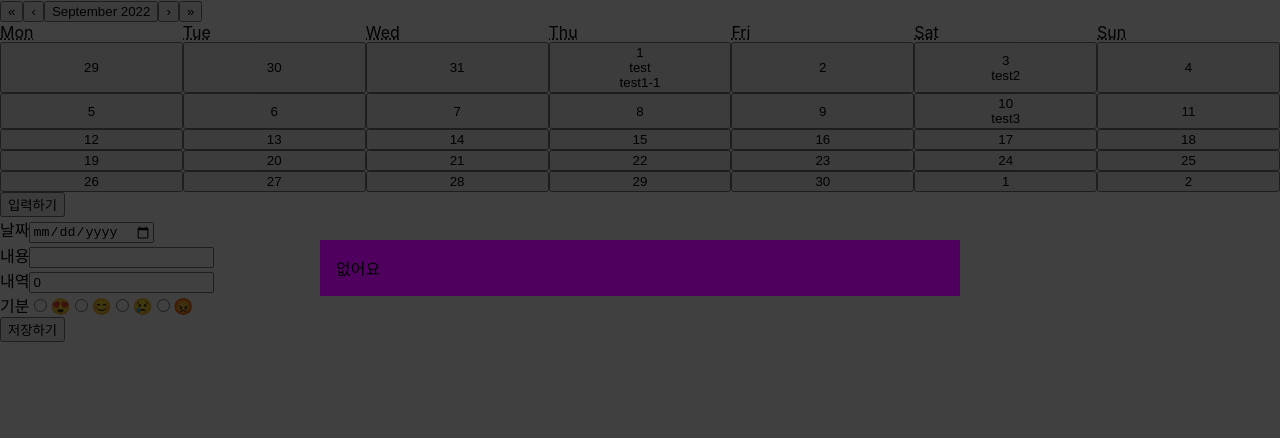
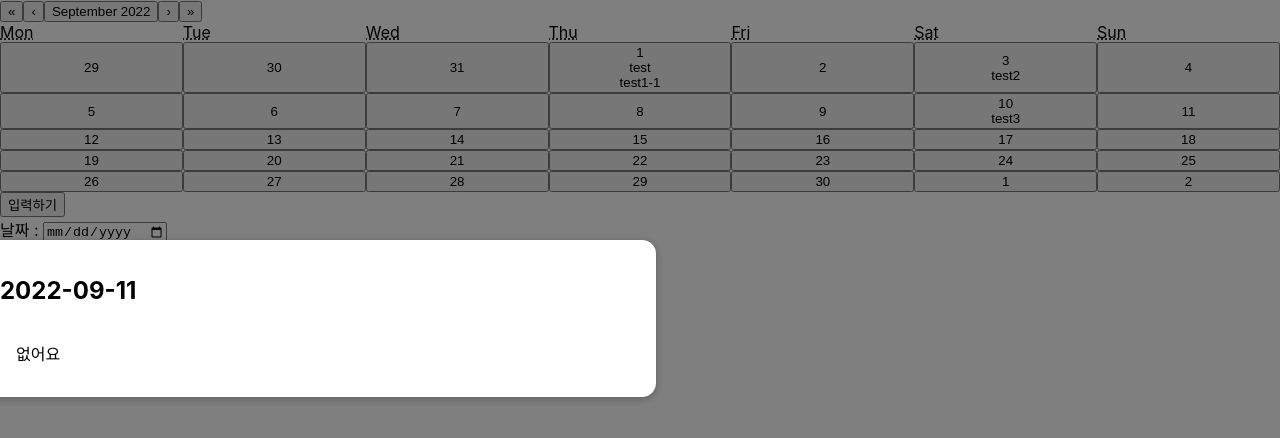
Before and after one commit to EunbinShin/money-calendar, a React (Create React App) app: page / in a window 1280 px wide. Both pictures are taken after a click on the button "11". Shown: the top 438 px of the page. Built offline with nearby package versions, Linux system fonts and the light colour scheme.

Commit message:
입력 폼 수정, popup context추가

```diff
--- /dev/null
+++ b/src/components/UI/Card.css
@@ -0,0 +1,7 @@
+.card {
+    margin: 0;
+    padding: 1rem;
+    box-shadow: 0 2px 8px rgba(0, 0, 0, 0.25);
+    border-radius: 14px;
+    background-color: white;
+}
--- a/src/components/UI/Card.js
+++ b/src/components/UI/Card.js
@@ -0,0 +1,13 @@
+import React from 'react';
+import './Card.css'
+
+const Card = (props) => {
+    const className = 'card ' + props.className
+    return (
+        <div className={className}>
+            {props.children}
+        </div>
+    );
+};
+
+export default Card;
--- a/src/components/calendar/MainCalendar.js
+++ b/src/components/calendar/MainCalendar.js
@@ -7,20 +7,9 @@ import PopupModal from '../modal/PopupModal';
 
 const MainCalendar = () => {
     const context = useContext(myContext)
-    const [isPop, setIsPop] = useState(false)
+    const [clickedDate, setClickedDate] = useState()
     const [popData, setPopData] = useState()
-    return (<>
-        {
-            isPop && <PopupModal popData={popData}/>
-        }
-        <Calendar
-            onChange={(date)=>{
-                const temp = context.myUsedLog.filter((mylog)=>mylog.date === moment(date).format('YYYY-MM-DD'))
-                setPopData(temp)
-                setIsPop(true)
-            }}
-            formatDay={(locale, date) => date.toLocaleString("en", {day: "numeric"})}
-            tileContent = {({date, view}) => {
+    const tileContent = (date) => {
         let html = []
         context.myUsedLog.map((mylog, i)=>{
             if(mylog.date === moment(date).format('YYYY-MM-DD')){
@@ -31,12 +20,25 @@ const MainCalendar = () => {
                 )
             }
         })
+        return html
+    }
+
+    const tileClickHandler = (date) => {
+        const sendData = context.myUsedLog.filter((mylog)=>mylog.date === moment(date).format('YYYY-MM-DD'))
+        setClickedDate(date)
+        setPopData(sendData)
+        context.popUpTrigger(true)
+    }
 
     return (
-                    <div>
-                        {html}
-                    </div>
-                )
+    <>
+        { context.isPopUp && <PopupModal popDate={clickedDate} popData={popData}/> }
+        <Calendar
+            onChange={tileClickHandler}
+            formatDay={(locale, date) => date.toLocaleString("en", {day: "numeric"})}
+            tileContent = {({date, view}) => {
+                const result = tileContent(date)
+                return <div>{result}</div>
         }}/>
     </>
     );
--- a/src/components/dataform/MoneyInput.css
+++ b/src/components/dataform/MoneyInput.css
@@ -4,15 +4,52 @@
         margin: 0;
         padding: 0;
     }
+
+    .temp{
+        bottom: 5vh !important;
+        transition: all 1s ease-in;
+    }
+
     .money__input__container{
-        background-color: brown;
+        position: fixed;
+        bottom: -50%;
+        left: 0;
+        right: 0;
+        background-color: rgb(197, 113, 113);
+        border-top-right-radius: 1rem;
+        border-top-left-radius: 1rem;
+        padding: 1rem;
+        transition: all 1s ease-in;
+    }
+
+    .money__input__form div{
+        margin-bottom: 0.2rem;
+    }
+
+    .money__input__form div label{
+        color: white;
+        font-weight: bold;
+    }
+
+    .money__input__form div:first{
+        color: red !important;
+    }
+
+    .money__save__btn{
+        width: 100%;
+        margin-top: 1rem;
+        margin-bottom: 1rem;
+        border-radius: 30px;
+        background-color: rgb(217, 85, 85);
+        color: white;
+        font-weight: bold;
     }
 
     .money__input__btn{
         width: 100%;
         height: 5vh;
-        position: absolute;
+        position: fixed;
         bottom: 0;
-        z-index: 3;
+        z-index: 10000;
     }
 }
--- a/src/components/dataform/MoneyInput.js
+++ b/src/components/dataform/MoneyInput.js
@@ -1,9 +1,10 @@
-import React, { useState,useContext } from 'react';
+import React, { useState,useContext,useRef } from 'react';
 import './MoneyInput.css';
 import myContext from '../../store/my-context-api'
 
 const MoneyInput = () => {
     const context = useContext(myContext)
+    const formRef = useRef()
     const [userInput, setUserInput] = useState({
         date: '',
         name: '',
@@ -38,14 +39,31 @@ const MoneyInput = () => {
     const submitMoneyFormHandler = (event) => {
         event.preventDefault()
         context.onAddAccount(userInput)
+        setUserInput({
+            date: '',
+            name: '',
+            money: 0,
+            emotion: 0
+        })
     }
 
     return (
-        <div className='money__input__container'>
-            <button type='button' className='money__input__btn'>입력하기</button>
-            <form onSubmit={submitMoneyFormHandler}>
+    <>
+        <button
+            type='button'
+            className='money__input__btn'
+            onClick={()=>{
+                if(formRef.current.classList.contains('temp')){
+                    formRef.current.classList.remove("temp")
+                }else{
+                    formRef.current.classList.add("temp")
+                }
+            }}
+        >입력하기</button>
+        <div className='money__input__container' ref={formRef}>
+            <form onSubmit={submitMoneyFormHandler} className='money__input__form'>
                 <div>
-                    <label>날짜</label>
+                    <label>날짜 : </label>
                     <input
                         type="date"
                         value={userInput.date}
@@ -53,7 +71,7 @@ const MoneyInput = () => {
                     />
                 </div>
                 <div>
-                    <label>내용</label>
+                    <label>내용 : </label>
                     <input
                         type="text"
                         value={userInput.name}
@@ -61,7 +79,7 @@ const MoneyInput = () => {
                     />
                 </div>
                 <div>
-                    <label>내역</label>
+                    <label>내역 : </label>
                     <input
                         type="number"
                         value={userInput.money}
@@ -69,7 +87,7 @@ const MoneyInput = () => {
                     />
                 </div>
                 <div>
-                    <label>기분</label>
+                    <label>기분 : </label>
                     <label><input type="radio" name="emoji" value="1" onChange={emotionChangeHadler}/>😍</label>
                     <label><input type="radio" name="emoji" value="2" onChange={emotionChangeHadler}/>😊</label>
                     <label><input type="radio" name="emoji" value="3" onChange={emotionChangeHadler}/>😢</label>
@@ -78,6 +96,7 @@ const MoneyInput = () => {
                 <button type='submit' className='money__save__btn'>저장하기</button>
             </form>
         </div>
+    </>
     );
 };
 
--- a/src/components/modal/PopupModal.css
+++ b/src/components/modal/PopupModal.css
@@ -5,26 +5,17 @@
     width: 100%;
     height: 100vh;
     z-index: 10;
-    background: rgba(0, 0, 0, 0.75);
+    background: rgba(0, 0, 0, 0.5);
   }
 
   .modal {
     position: fixed;
     top: 30vh;
-    left: 10%;
+    left: 50%;
+    transform: translate(-50%, 0);
     width: 80%;
     z-index: 100;
     overflow: hidden;
-  }
-
-  .header {
-    background: #4f005f;
-    padding: 1rem;
-  }
-
-  .header div:first-child {
-    margin: 0;
-    color: white;
   }
 
   .content {
--- a/src/components/modal/PopupModal.js
+++ b/src/components/modal/PopupModal.js
@@ -1,35 +1,49 @@
-import React from 'react';
+import React, {useContext} from 'react';
+import myContext from '../../store/my-context-api'
 import './PopupModal.css'
+import moment from "moment";
+import Card from '../UI/Card';
 
 const PopupModal = (props) => {
-    console.log(props.popData)
+    const context = useContext(myContext)
+    const emotioEmoji = (emotion) => {
+        if(emotion == 1){
+            return '😍'
+        }else if(emotion == 2){
+            return '😊'
+        }else if(emotion == 3){
+            return '😢'
+        }else{
+            return '😡'
+        }
+    }
+
     if(props.popData.length !== 0){
         return (
             <>
-                <div className='backdrop'></div>
-                <div className='modal'>
+                <div className='backdrop' onClick={()=>{context.popUpTrigger(false)}}></div>
+                <Card className='modal'>
+                    <h2 className='header'>{moment(props.popDate).format('YYYY-MM-DD')}</h2>
                     {props.popData.map((data)=>{
                         return(
-                            <div className='header'>
-                                <div>날짜 : {data.date}</div>
+                            <div className='content'>
                                 <div>지출이름 : {data.name}</div>
                                 <div>지출원 : {data.money}원</div>
-                                <div>기분 : 😢</div>
+                                <div>기분 : {emotioEmoji(data.emotion)}</div>
                             </div>
                         )
                     })}
-                </div>
+                </Card>
             </>
         );
     }
     return (
         <>
-            <div className='backdrop'></div>
-                <div className='modal'>
-                <div className='header'>
-                    없어요
-                </div>
-            </div>
+            <div className='backdrop' onClick={()=>{context.popUpTrigger(false)}}></div>
+            <Card className='modal'>
+                <h2 className='header'>{moment(props.popDate).format('YYYY-MM-DD')}</h2>
+                <div className='content'>없어요</div>
+            </Card>
         </>
     )
 };
--- a/src/store/my-context-api.js
+++ b/src/store/my-context-api.js
@@ -2,7 +2,8 @@ import React, {useState} from 'react'
 
 const myContext = React.createContext({
     onAddAccount: ()=>{},
-    myUsedLog: []
+    myUsedLog: [],
+    isPopUp: false
 })
 
 export const MyContextProvider = (props)=>{
@@ -28,18 +29,25 @@ export const MyContextProvider = (props)=>{
         emotion: 4
     }])
 
+    const [isPopUp, setIsPopUp] = useState(false)
+
+    const setPopUpHandelr = (flag) => {
+        setIsPopUp(flag)
+    }
+
     const addAccountHander = (account) => {
         setMyUsedLog((prevData)=>{
             return [...prevData, account]
         })
-        console.log(myUsedLog)
     }
 
     return (
         <myContext.Provider
             value={{
                 onAddAccount: addAccountHander,
-                myUsedLog: myUsedLog
+                popUpTrigger: setPopUpHandelr,
+                myUsedLog: myUsedLog,
+                isPopUp: isPopUp
             }}>
             {props.children}
         </myContext.Provider>
```
Lines whose indentation alone changed are shown as unchanged.
